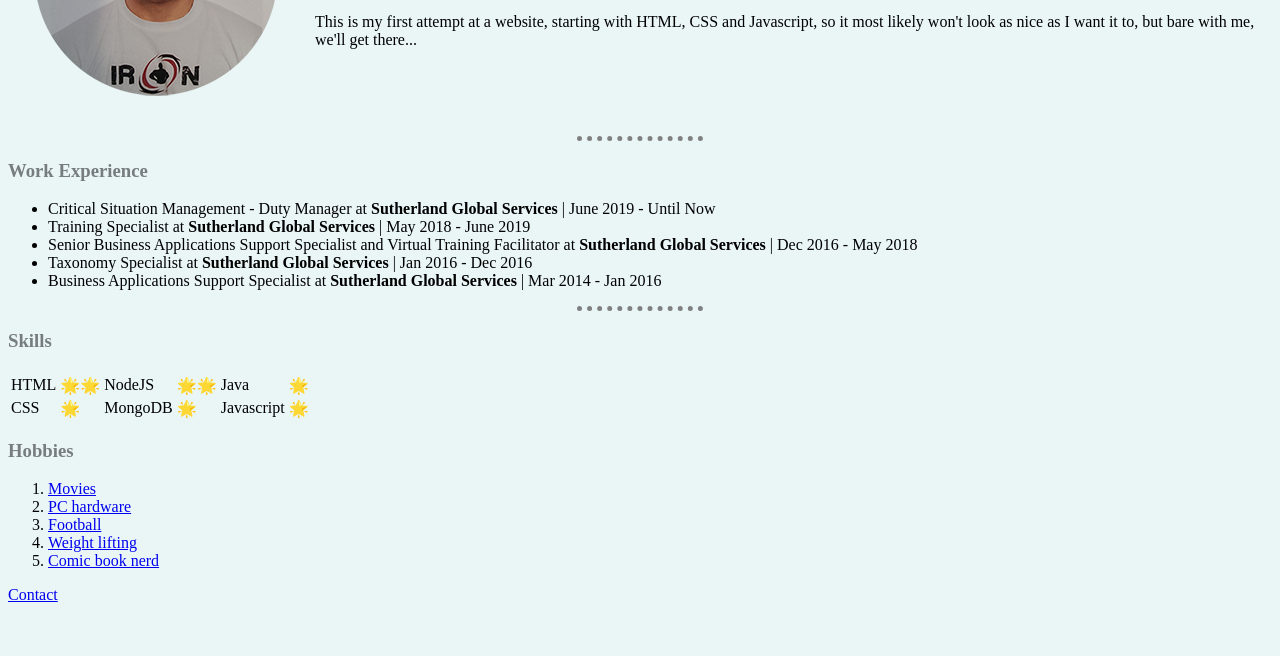
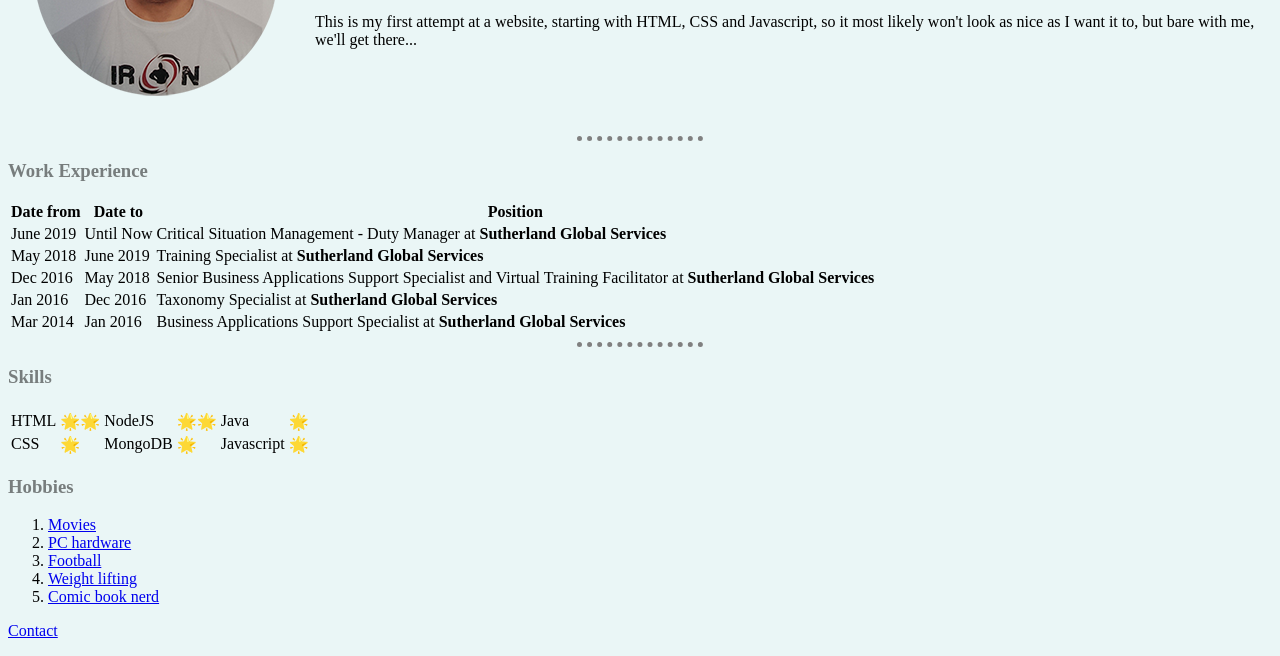
Before and after one commit to m1r092/new, a plain HTML site: page index.html in a window 1280 px wide. Shown: the part 190-846 px from the top of the page. Before the commit the page ends 810 px from the top, so only its background shows below. Drawn offline with Linux system fonts and the light colour scheme.

Commit message:
Update index.html

```diff
--- a/index.html
+++ b/index.html
@@ -24,20 +24,38 @@
     </tr>
   </table>
   <hr />  <h3>Work Experience</h3>
-  <ul>
-    <li>
-      Critical Situation Management - Duty Manager at <strong>Sutherland Global Services</strong> | June 2019 - Until Now
-    </li>
-    <li>
-      Training Specialist at <strong>Sutherland Global Services</strong> | May 2018 - June 2019
-    </li>
-    <li> Senior Business Applications Support Specialist and Virtual Training Facilitator at <strong>Sutherland Global Services</strong> | Dec 2016 - May 2018
-    </li>
-    <li> Taxonomy Specialist at <strong>Sutherland Global Services</strong> | Jan 2016 - Dec 2016
-    </li>
-    <li>Business Applications Support Specialist at <strong>Sutherland Global Services</strong> | Mar 2014 - Jan 2016
-    </li>
-  </ul>
+  <table>
+    <tr>
+      <th>Date from</th>
+      <th>Date to</th>
+      <th>Position</th>
+    </tr>
+    <tr>
+      <td>June 2019</td>
+      <td>Until Now</td>
+      <td>Critical Situation Management - Duty Manager at <strong>Sutherland Global Services</strong></td>
+    </tr>
+    <tr>
+      <td>May 2018</td>
+      <td>June 2019</td>
+      <td>Training Specialist at <strong>Sutherland Global Services</strong></td>
+    </tr>
+    <tr>
+      <td>Dec 2016</td>
+      <td>May 2018</td>
+      <td>Senior Business Applications Support Specialist and Virtual Training Facilitator at <strong>Sutherland Global Services</strong></td>
+    </tr>
+    <tr>
+      <td>Jan 2016</td>
+      <td>Dec 2016</td>
+      <td>Taxonomy Specialist at <strong>Sutherland Global Services</strong></td>
+    </tr>
+    <tr>
+      <td>Mar 2014</td>
+      <td>Jan 2016</td>
+      <td>Business Applications Support Specialist at <strong>Sutherland Global Services</strong></td>
+    </tr>
+  </table>
   <hr>
   <h3>Skills</h3>
   <table>
```
